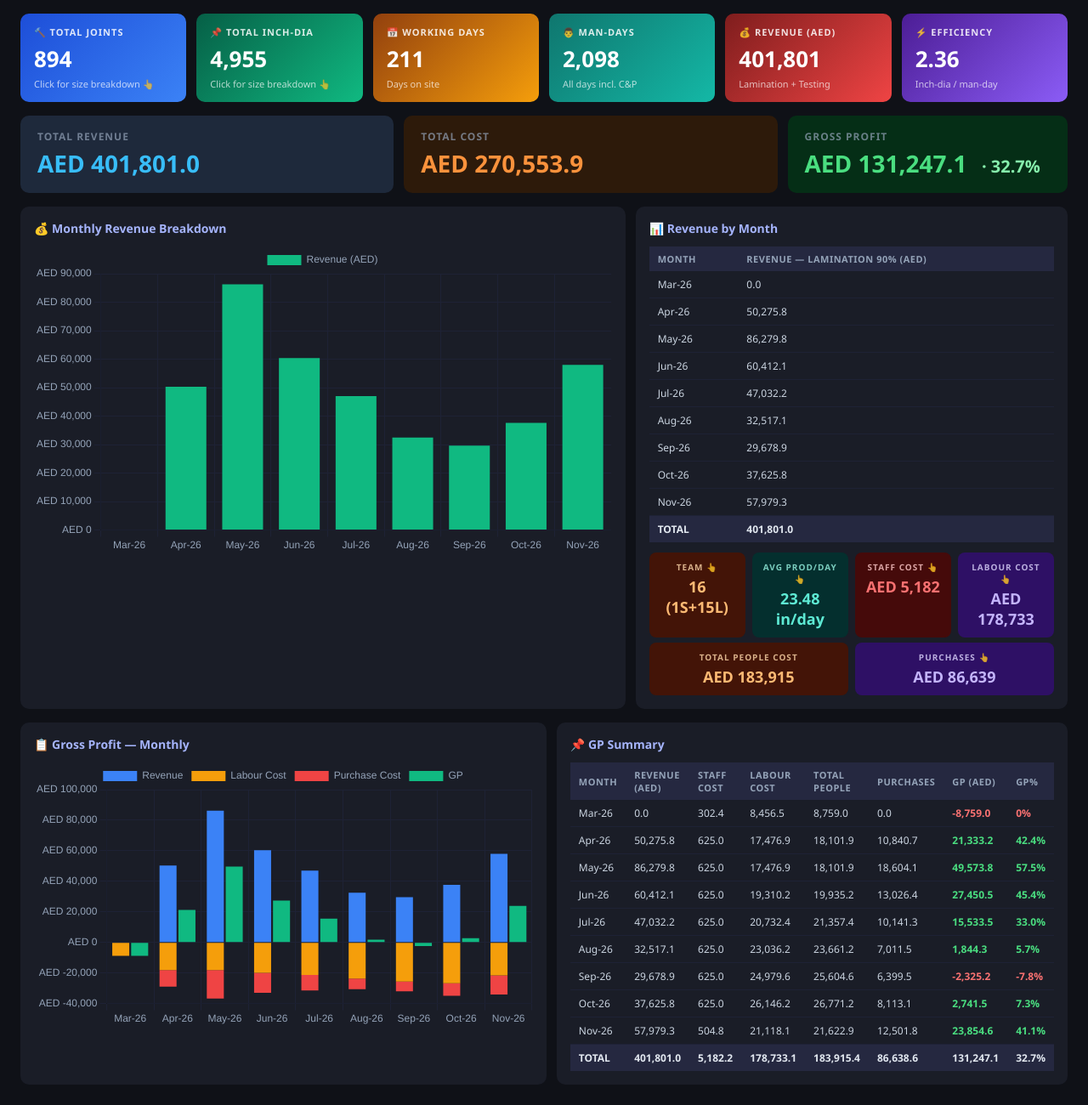
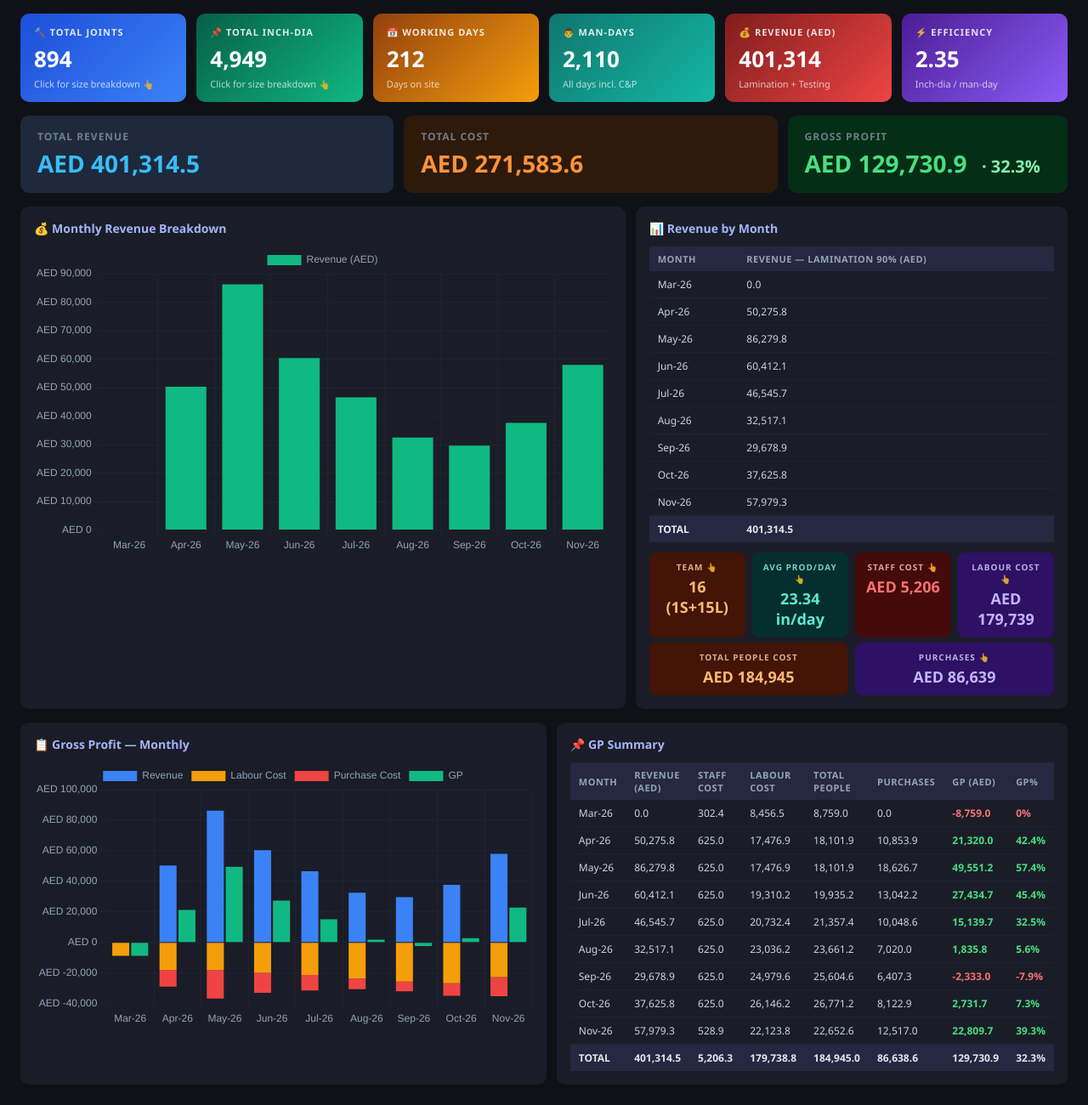
Before and after one commit to shyamoops-rgb/qusahwira-dashboard, a plain HTML site: page index.html in a window 1280 px wide. Shown: the part 142-1442 px from the top of the page at 85% size. Drawn offline with nearby package versions, Linux system fonts and the light colour scheme.

Commit message:
Auto-update dashboard: CPECC DPR(26-11-2026).xlsx

```diff
--- a/index.html
+++ b/index.html
@@ -75,8 +75,8 @@ tr.total-row td{background:#252840;font-weight:700;color:#e2e8f0}
     <h1>Qusahwira Project &mdash; Daily Work Report Dashboard</h1>
   </div>
   <div class="header-right">
-    <div>Period: <strong>17 Mar 2026 &ndash; 25 Nov 2026</strong></div>
-    <div>Generated: <strong>27 Nov 2026 10:00</strong></div>
+    <div>Period: <strong>17 Mar 2026 &ndash; 26 Nov 2026</strong></div>
+    <div>Generated: <strong>28 Nov 2026 10:00</strong></div>
     <button class="btn-refresh" onclick="location.reload()">&#8635; Refresh</button>
   </div>
 </div>
@@ -96,27 +96,27 @@ tr.total-row td{background:#252840;font-weight:700;color:#e2e8f0}
   </div>
   <div class="kpi kpi-green" onclick="openModal('inchdia')">
     <div class="label">&#128204; Total Inch-Dia</div>
-    <div class="value">4,955</div>
+    <div class="value">4,949</div>
     <div class="sub">Click for size breakdown &#128070;</div>
   </div>
   <div class="kpi kpi-orange">
     <div class="label">&#128197; Working Days</div>
-    <div class="value">211</div>
+    <div class="value">212</div>
     <div class="sub">Days on site</div>
   </div>
   <div class="kpi kpi-teal">
     <div class="label">&#128104; Man-Days</div>
-    <div class="value">2,098</div>
+    <div class="value">2,110</div>
     <div class="sub">All days incl. C&amp;P</div>
   </div>
   <div class="kpi kpi-red">
     <div class="label">&#128176; Revenue (AED)</div>
-    <div class="value">401,801</div>
+    <div class="value">401,314</div>
     <div class="sub">Lamination + Testing</div>
   </div>
   <div class="kpi kpi-purple">
     <div class="label">&#9889; Efficiency</div>
-    <div class="value">2.36</div>
+    <div class="value">2.35</div>
     <div class="sub">Inch-dia / man-day</div>
   </div>
 </div>
@@ -124,15 +124,15 @@ tr.total-row td{background:#252840;font-weight:700;color:#e2e8f0}
 <div class="summary-row">
   <div class="sumcard sum-rev">
     <div class="label">Total Revenue</div>
-    <div class="value">AED 401,801.0</div>
+    <div class="value">AED 401,314.5</div>
   </div>
   <div class="sumcard sum-cost">
     <div class="label">Total Cost</div>
-    <div class="value">AED 270,553.9</div>
+    <div class="value">AED 271,583.6</div>
   </div>
   <div class="sumcard sum-gp">
     <div class="label">Gross Profit</div>
-    <div class="value">AED 131,247.1 <span class="pct">&middot; 32.7%</span></div>
+    <div class="value">AED 129,730.9 <span class="pct">&middot; 32.3%</span></div>
   </div>
 </div>
 
@@ -146,23 +146,23 @@ tr.total-row td{background:#252840;font-weight:700;color:#e2e8f0}
     <table>
       <thead><tr><th>Month</th><th>Revenue — Lamination 90% (AED)</th></tr></thead>
       <tbody>
-        <tr><td>Mar-26</td><td>0.0</td></tr><tr><td>Apr-26</td><td>50,275.8</td></tr><tr><td>May-26</td><td>86,279.8</td></tr><tr><td>Jun-26</td><td>60,412.1</td></tr><tr><td>Jul-26</td><td>47,032.2</td></tr><tr><td>Aug-26</td><td>32,517.1</td></tr><tr><td>Sep-26</td><td>29,678.9</td></tr><tr><td>Oct-26</td><td>37,625.8</td></tr><tr><td>Nov-26</td><td>57,979.3</td></tr>
-        <tr class="total-row"><td>TOTAL</td><td>401,801.0</td></tr>
+        <tr><td>Mar-26</td><td>0.0</td></tr><tr><td>Apr-26</td><td>50,275.8</td></tr><tr><td>May-26</td><td>86,279.8</td></tr><tr><td>Jun-26</td><td>60,412.1</td></tr><tr><td>Jul-26</td><td>46,545.7</td></tr><tr><td>Aug-26</td><td>32,517.1</td></tr><tr><td>Sep-26</td><td>29,678.9</td></tr><tr><td>Oct-26</td><td>37,625.8</td></tr><tr><td>Nov-26</td><td>57,979.3</td></tr>
+        <tr class="total-row"><td>TOTAL</td><td>401,314.5</td></tr>
       </tbody>
     </table>
     <div class="mini-kpis">
       <div class="mini-kpi mk-orange" onclick="openMini('emp')" style="cursor:pointer">
         <div class="ml">Team &#128070;</div><div class="mv">16 (1S+15L)</div></div>
       <div class="mini-kpi mk-teal" onclick="openMini('avgprod')" style="cursor:pointer">
-        <div class="ml">Avg Prod/Day &#128070;</div><div class="mv">23.48 in/day</div></div>
+        <div class="ml">Avg Prod/Day &#128070;</div><div class="mv">23.34 in/day</div></div>
       <div class="mini-kpi mk-red" onclick="openMini('staff')" style="cursor:pointer">
-        <div class="ml">Staff Cost &#128070;</div><div class="mv">AED 5,182</div></div>
+        <div class="ml">Staff Cost &#128070;</div><div class="mv">AED 5,206</div></div>
       <div class="mini-kpi mk-purple" onclick="openMini('labour')" style="cursor:pointer">
-        <div class="ml">Labour Cost &#128070;</div><div class="mv">AED 178,733</div></div>
+        <div class="ml">Labour Cost &#128070;</div><div class="mv">AED 179,739</div></div>
     </div>
     <div class="mini-kpis" style="margin-top:6px">
       <div class="mini-kpi mk-orange" style="grid-column:span 2">
-        <div class="ml">Total People Cost</div><div class="mv">AED 183,915</div></div>
+        <div class="ml">Total People Cost</div><div class="mv">AED 184,945</div></div>
       <div class="mini-kpi mk-purple" onclick="openMini('purch')" style="cursor:pointer;grid-column:span 2">
         <div class="ml">Purchases &#128070;</div><div class="mv">AED 86,639</div></div>
     </div>
@@ -179,13 +179,13 @@ tr.total-row td{background:#252840;font-weight:700;color:#e2e8f0}
     <table>
       <thead><tr><th>Month</th><th>Revenue (AED)</th><th>Staff Cost</th><th>Labour Cost</th><th>Total People</th><th>Purchases</th><th>GP (AED)</th><th>GP%</th></tr></thead>
       <tbody>
-        <tr><td>Mar-26</td><td>0.0</td><td>302.4</td><td>8,456.5</td><td>8,759.0</td><td>0.0</td><td class="gp-neg">-8,759.0</td><td class="gp-neg">0%</td></tr><tr><td>Apr-26</td><td>50,275.8</td><td>625.0</td><td>17,476.9</td><td>18,101.9</td><td>10,840.7</td><td class="gp-pos">21,333.2</td><td class="gp-pos">42.4%</td></tr><tr><td>May-26</td><td>86,279.8</td><td>625.0</td><td>17,476.9</td><td>18,101.9</td><td>18,604.1</td><td class="gp-pos">49,573.8</td><td class="gp-pos">57.5%</td></tr><tr><td>Jun-26</td><td>60,412.1</td><td>625.0</td><td>19,310.2</td><td>19,935.2</td><td>13,026.4</td><td class="gp-pos">27,450.5</td><td class="gp-pos">45.4%</td></tr><tr><td>Jul-26</td><td>47,032.2</td><td>625.0</td><td>20,732.4</td><td>21,357.4</td><td>10,141.3</td><td class="gp-pos">15,533.5</td><td class="gp-pos">33.0%</td></tr><tr><td>Aug-26</td><td>32,517.1</td><td>625.0</td><td>23,036.2</td><td>23,661.2</td><td>7,011.5</td><td class="gp-pos">1,844.3</td><td class="gp-pos">5.7%</td></tr><tr><td>Sep-26</td><td>29,678.9</td><td>625.0</td><td>24,979.6</td><td>25,604.6</td><td>6,399.5</td><td class="gp-neg">-2,325.2</td><td class="gp-neg">-7.8%</td></tr><tr><td>Oct-26</td><td>37,625.8</td><td>625.0</td><td>26,146.2</td><td>26,771.2</td><td>8,113.1</td><td class="gp-pos">2,741.5</td><td class="gp-pos">7.3%</td></tr><tr><td>Nov-26</td><td>57,979.3</td><td>504.8</td><td>21,118.1</td><td>21,622.9</td><td>12,501.8</td><td class="gp-pos">23,854.6</td><td class="gp-pos">41.1%</td></tr>
+        <tr><td>Mar-26</td><td>0.0</td><td>302.4</td><td>8,456.5</td><td>8,759.0</td><td>0.0</td><td class="gp-neg">-8,759.0</td><td class="gp-neg">0%</td></tr><tr><td>Apr-26</td><td>50,275.8</td><td>625.0</td><td>17,476.9</td><td>18,101.9</td><td>10,853.9</td><td class="gp-pos">21,320.0</td><td class="gp-pos">42.4%</td></tr><tr><td>May-26</td><td>86,279.8</td><td>625.0</td><td>17,476.9</td><td>18,101.9</td><td>18,626.7</td><td class="gp-pos">49,551.2</td><td class="gp-pos">57.4%</td></tr><tr><td>Jun-26</td><td>60,412.1</td><td>625.0</td><td>19,310.2</td><td>19,935.2</td><td>13,042.2</td><td class="gp-pos">27,434.7</td><td class="gp-pos">45.4%</td></tr><tr><td>Jul-26</td><td>46,545.7</td><td>625.0</td><td>20,732.4</td><td>21,357.4</td><td>10,048.6</td><td class="gp-pos">15,139.7</td><td class="gp-pos">32.5%</td></tr><tr><td>Aug-26</td><td>32,517.1</td><td>625.0</td><td>23,036.2</td><td>23,661.2</td><td>7,020.0</td><td class="gp-pos">1,835.8</td><td class="gp-pos">5.6%</td></tr><tr><td>Sep-26</td><td>29,678.9</td><td>625.0</td><td>24,979.6</td><td>25,604.6</td><td>6,407.3</td><td class="gp-neg">-2,333.0</td><td class="gp-neg">-7.9%</td></tr><tr><td>Oct-26</td><td>37,625.8</td><td>625.0</td><td>26,146.2</td><td>26,771.2</td><td>8,122.9</td><td class="gp-pos">2,731.7</td><td class="gp-pos">7.3%</td></tr><tr><td>Nov-26</td><td>57,979.3</td><td>528.9</td><td>22,123.8</td><td>22,652.6</td><td>12,517.0</td><td class="gp-pos">22,809.7</td><td class="gp-pos">39.3%</td></tr>
         <tr class="total-row">
-          <td>TOTAL</td><td>401,801.0</td>
-          <td>5,182.2</td><td>178,733.1</td>
-          <td>183,915.4</td><td>86,638.6</td>
-          <td class="gp-pos">131,247.1</td>
-          <td class="gp-pos">32.7%</td>
+          <td>TOTAL</td><td>401,314.5</td>
+          <td>5,206.3</td><td>179,738.8</td>
+          <td>184,945.0</td><td>86,638.6</td>
+          <td class="gp-pos">129,730.9</td>
+          <td class="gp-pos">32.3%</td>
         </tr>
       </tbody>
     </table>
@@ -202,11 +202,11 @@ tr.total-row td{background:#252840;font-weight:700;color:#e2e8f0}
     </div>
     <div id="jt-lam" class="tab-content active">
       <table><thead><tr><th>Size</th><th>Joints</th><th>Inch-Dia</th></tr></thead>
-      <tbody><tr><td>2"</td><td>3</td><td>6.0</td></tr><tr><td>3"</td><td>72</td><td>216.0</td></tr><tr><td>4"</td><td>560</td><td>2240.0</td></tr><tr><td>6"</td><td>29</td><td>174.0</td></tr><tr><td>8"</td><td>35</td><td>280.0</td></tr><tr><td>12"</td><td>106</td><td>1272.0</td></tr><tr><td>20"</td><td>11</td><td>220.0</td></tr></tbody></table>
+      <tbody><tr><td>2"</td><td>3</td><td>6.0</td></tr><tr><td>3"</td><td>72</td><td>216.0</td></tr><tr><td>4"</td><td>560</td><td>2240.0</td></tr><tr><td>6"</td><td>30</td><td>180.0</td></tr><tr><td>8"</td><td>35</td><td>280.0</td></tr><tr><td>12"</td><td>107</td><td>1284.0</td></tr><tr><td>20"</td><td>11</td><td>220.0</td></tr></tbody></table>
     </div>
     <div id="jt-ad" class="tab-content">
       <table><thead><tr><th>Size</th><th>Joints</th><th>Inch-Dia</th></tr></thead>
-      <tbody><tr><td>3"</td><td>13</td><td>39.0</td></tr><tr><td>4"</td><td>33</td><td>132.0</td></tr><tr><td>8"</td><td>2</td><td>16.0</td></tr><tr><td>12"</td><td>30</td><td>360.0</td></tr></tbody></table>
+      <tbody><tr><td>3"</td><td>13</td><td>39.0</td></tr><tr><td>4"</td><td>33</td><td>132.0</td></tr><tr><td>8"</td><td>2</td><td>16.0</td></tr><tr><td>12"</td><td>28</td><td>336.0</td></tr></tbody></table>
     </div>
   </div>
 </div>
@@ -221,23 +221,23 @@ tr.total-row td{background:#252840;font-weight:700;color:#e2e8f0}
     </div>
     <div id="id-lam" class="tab-content active">
       <table><thead><tr><th>Size</th><th>Joints</th><th>Inch-Dia</th></tr></thead>
-      <tbody><tr><td>2"</td><td>3</td><td>6.0</td></tr><tr><td>3"</td><td>72</td><td>216.0</td></tr><tr><td>4"</td><td>560</td><td>2240.0</td></tr><tr><td>6"</td><td>29</td><td>174.0</td></tr><tr><td>8"</td><td>35</td><td>280.0</td></tr><tr><td>12"</td><td>106</td><td>1272.0</td></tr><tr><td>20"</td><td>11</td><td>220.0</td></tr></tbody></table>
+      <tbody><tr><td>2"</td><td>3</td><td>6.0</td></tr><tr><td>3"</td><td>72</td><td>216.0</td></tr><tr><td>4"</td><td>560</td><td>2240.0</td></tr><tr><td>6"</td><td>30</td><td>180.0</td></tr><tr><td>8"</td><td>35</td><td>280.0</td></tr><tr><td>12"</td><td>107</td><td>1284.0</td></tr><tr><td>20"</td><td>11</td><td>220.0</td></tr></tbody></table>
     </div>
     <div id="id-ad" class="tab-content">
       <table><thead><tr><th>Size</th><th>Joints</th><th>Inch-Dia</th></tr></thead>
-      <tbody><tr><td>3"</td><td>13</td><td>39.0</td></tr><tr><td>4"</td><td>33</td><td>132.0</td></tr><tr><td>8"</td><td>2</td><td>16.0</td></tr><tr><td>12"</td><td>30</td><td>360.0</td></tr></tbody></table>
+      <tbody><tr><td>3"</td><td>13</td><td>39.0</td></tr><tr><td>4"</td><td>33</td><td>132.0</td></tr><tr><td>8"</td><td>2</td><td>16.0</td></tr><tr><td>12"</td><td>28</td><td>336.0</td></tr></tbody></table>
     </div>
   </div>
 </div>
 
 <script>
 const labels   = ["Mar-26", "Apr-26", "May-26", "Jun-26", "Jul-26", "Aug-26", "Sep-26", "Oct-26", "Nov-26"];
-const lamRev   = [0.0, 50275.8, 86279.8, 60412.1, 47032.2, 32517.1, 29678.9, 37625.8, 57979.3];
+const lamRev   = [0.0, 50275.8, 86279.8, 60412.1, 46545.7, 32517.1, 29678.9, 37625.8, 57979.3];
 const testRev  = [0.0, 0.0, 0.0, 0.0, 0.0, 0.0, 0.0, 0.0, 0.0];
-const gpData   = [-8759.0, 21333.2, 49573.8, 27450.5, 15533.5, 1844.3, -2325.2, 2741.5, 23854.6];
-const revData  = [0.0, 50275.8, 86279.8, 60412.1, 47032.2, 32517.1, 29678.9, 37625.8, 57979.3];
-const labData  = [8758.97, 18101.88, 18101.88, 19935.21, 21357.42, 23661.25, 25604.58, 26771.25, 21622.93];
-const purchData= [0.0, 10840.7, 18604.1, 13026.4, 10141.3, 7011.5, 6399.5, 8113.1, 12501.8];
+const gpData   = [-8759.0, 21320.0, 49551.2, 27434.7, 15139.7, 1835.8, -2333.0, 2731.7, 22809.7];
+const revData  = [0.0, 50275.8, 86279.8, 60412.1, 46545.7, 32517.1, 29678.9, 37625.8, 57979.3];
+const labData  = [8758.97, 18101.88, 18101.88, 19935.21, 21357.42, 23661.25, 25604.58, 26771.25, 22652.6];
+const purchData= [0.0, 10853.9, 18626.7, 13042.2, 10048.6, 7020.0, 6407.3, 8122.9, 12517.0];
 
 new Chart(document.getElementById('revenueChart'), {
   type: 'bar',
@@ -351,11 +351,11 @@ document.addEventListener('keydown', e=>{
     <h2>&#9889; Avg Production / Day — Monthly</h2>
     <table>
       <thead><tr><th>Month</th><th style="text-align:right">Inch-Dia (Lam)</th><th style="text-align:center">Working Days</th><th style="text-align:right">Avg / Day</th></tr></thead>
-      <tbody><tr><td>Mar-26</td><td style='text-align:right'>0.0</td><td style='text-align:center'>11</td><td style='text-align:right'>0.0</td></tr><tr><td>Apr-26</td><td style='text-align:right'>592.0</td><td style='text-align:center'>26</td><td style='text-align:right'>22.77</td></tr><tr><td>May-26</td><td style='text-align:right'>1,016.0</td><td style='text-align:center'>23</td><td style='text-align:right'>44.17</td></tr><tr><td>Jun-26</td><td style='text-align:right'>665.0</td><td style='text-align:center'>25</td><td style='text-align:right'>26.6</td></tr><tr><td>Jul-26</td><td style='text-align:right'>566.0</td><td style='text-align:center'>27</td><td style='text-align:right'>20.96</td></tr><tr><td>Aug-26</td><td style='text-align:right'>338.0</td><td style='text-align:center'>25</td><td style='text-align:right'>13.52</td></tr><tr><td>Sep-26</td><td style='text-align:right'>360.0</td><td style='text-align:center'>26</td><td style='text-align:right'>13.85</td></tr><tr><td>Oct-26</td><td style='text-align:right'>212.0</td><td style='text-align:center'>34</td><td style='text-align:right'>6.24</td></tr><tr><td>Nov-26</td><td style='text-align:right'>659.0</td><td style='text-align:center'>21</td><td style='text-align:right'>31.38</td></tr>
+      <tbody><tr><td>Mar-26</td><td style='text-align:right'>0.0</td><td style='text-align:center'>11</td><td style='text-align:right'>0.0</td></tr><tr><td>Apr-26</td><td style='text-align:right'>592.0</td><td style='text-align:center'>26</td><td style='text-align:right'>22.77</td></tr><tr><td>May-26</td><td style='text-align:right'>1,016.0</td><td style='text-align:center'>23</td><td style='text-align:right'>44.17</td></tr><tr><td>Jun-26</td><td style='text-align:right'>665.0</td><td style='text-align:center'>25</td><td style='text-align:right'>26.6</td></tr><tr><td>Jul-26</td><td style='text-align:right'>560.0</td><td style='text-align:center'>27</td><td style='text-align:right'>20.74</td></tr><tr><td>Aug-26</td><td style='text-align:right'>338.0</td><td style='text-align:center'>25</td><td style='text-align:right'>13.52</td></tr><tr><td>Sep-26</td><td style='text-align:right'>360.0</td><td style='text-align:center'>26</td><td style='text-align:right'>13.85</td></tr><tr><td>Oct-26</td><td style='text-align:right'>212.0</td><td style='text-align:center'>34</td><td style='text-align:right'>6.24</td></tr><tr><td>Nov-26</td><td style='text-align:right'>683.0</td><td style='text-align:center'>22</td><td style='text-align:right'>31.05</td></tr>
         <tr class="total-row"><td>TOTAL</td>
-          <td style="text-align:right">4,408.0</td>
-          <td style="text-align:center">211</td>
-          <td style="text-align:right">20.89</td></tr>
+          <td style="text-align:right">4,426.0</td>
+          <td style="text-align:center">212</td>
+          <td style="text-align:right">20.88</td></tr>
       </tbody>
     </table>
   </div>
@@ -377,9 +377,9 @@ document.addEventListener('keydown', e=>{
     <h3 style="margin-top:16px;font-size:13px;color:#94a3b8">Monthly Charged Cost (Prorated)</h3>
     <table>
       <thead><tr><th>Month</th><th style="text-align:right">Staff Cost (AED)</th></tr></thead>
-      <tbody><tr><td>Mar-26</td><td style='text-align:right'>302.4</td></tr><tr><td>Apr-26</td><td style='text-align:right'>625.0</td></tr><tr><td>May-26</td><td style='text-align:right'>625.0</td></tr><tr><td>Jun-26</td><td style='text-align:right'>625.0</td></tr><tr><td>Jul-26</td><td style='text-align:right'>625.0</td></tr><tr><td>Aug-26</td><td style='text-align:right'>625.0</td></tr><tr><td>Sep-26</td><td style='text-align:right'>625.0</td></tr><tr><td>Oct-26</td><td style='text-align:right'>625.0</td></tr><tr><td>Nov-26</td><td style='text-align:right'>504.8</td></tr>
+      <tbody><tr><td>Mar-26</td><td style='text-align:right'>302.4</td></tr><tr><td>Apr-26</td><td style='text-align:right'>625.0</td></tr><tr><td>May-26</td><td style='text-align:right'>625.0</td></tr><tr><td>Jun-26</td><td style='text-align:right'>625.0</td></tr><tr><td>Jul-26</td><td style='text-align:right'>625.0</td></tr><tr><td>Aug-26</td><td style='text-align:right'>625.0</td></tr><tr><td>Sep-26</td><td style='text-align:right'>625.0</td></tr><tr><td>Oct-26</td><td style='text-align:right'>625.0</td></tr><tr><td>Nov-26</td><td style='text-align:right'>528.9</td></tr>
         <tr class="total-row"><td>TOTAL</td>
-          <td style="text-align:right">5,182.2</td></tr>
+          <td style="text-align:right">5,206.3</td></tr>
       </tbody>
     </table>
   </div>
@@ -401,9 +401,9 @@ document.addEventListener('keydown', e=>{
     <h3 style="margin-top:16px;font-size:13px;color:#94a3b8">Monthly Charged Cost (Prorated)</h3>
     <table>
       <thead><tr><th>Month</th><th style="text-align:right">Labour Cost (AED)</th></tr></thead>
-      <tbody><tr><td>Mar-26</td><td style='text-align:right'>8,456.5</td></tr><tr><td>Apr-26</td><td style='text-align:right'>17,476.9</td></tr><tr><td>May-26</td><td style='text-align:right'>17,476.9</td></tr><tr><td>Jun-26</td><td style='text-align:right'>19,310.2</td></tr><tr><td>Jul-26</td><td style='text-align:right'>20,732.4</td></tr><tr><td>Aug-26</td><td style='text-align:right'>23,036.2</td></tr><tr><td>Sep-26</td><td style='text-align:right'>24,979.6</td></tr><tr><td>Oct-26</td><td style='text-align:right'>26,146.2</td></tr><tr><td>Nov-26</td><td style='text-align:right'>21,118.1</td></tr>
+      <tbody><tr><td>Mar-26</td><td style='text-align:right'>8,456.5</td></tr><tr><td>Apr-26</td><td style='text-align:right'>17,476.9</td></tr><tr><td>May-26</td><td style='text-align:right'>17,476.9</td></tr><tr><td>Jun-26</td><td style='text-align:right'>19,310.2</td></tr><tr><td>Jul-26</td><td style='text-align:right'>20,732.4</td></tr><tr><td>Aug-26</td><td style='text-align:right'>23,036.2</td></tr><tr><td>Sep-26</td><td style='text-align:right'>24,979.6</td></tr><tr><td>Oct-26</td><td style='text-align:right'>26,146.2</td></tr><tr><td>Nov-26</td><td style='text-align:right'>22,123.8</td></tr>
         <tr class="total-row"><td>TOTAL</td>
-          <td style="text-align:right">178,733.1</td></tr>
+          <td style="text-align:right">179,738.8</td></tr>
       </tbody>
     </table>
   </div>
```
